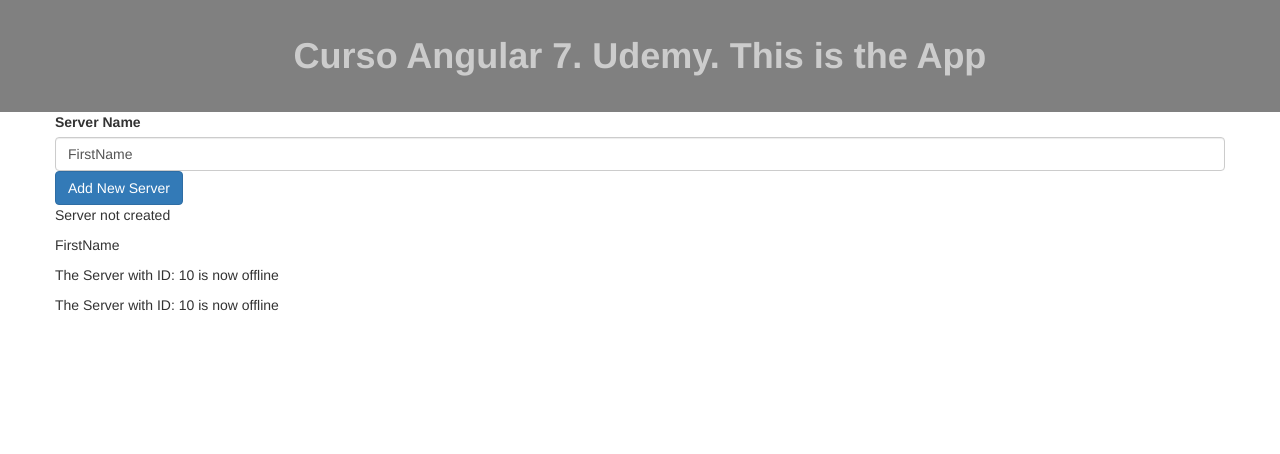
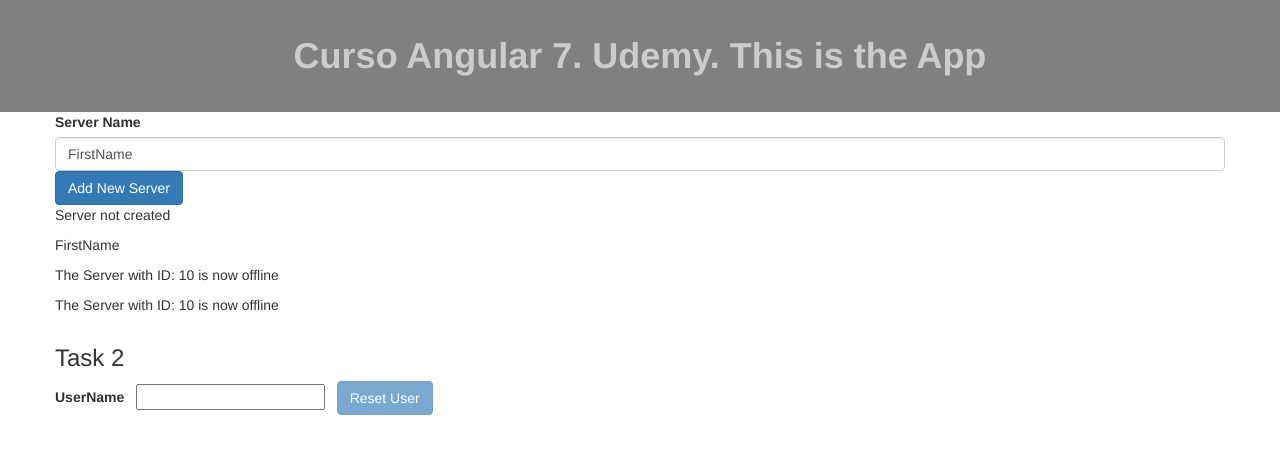
Before and after one commit to casares/ngRecipes, an Angular app in the folder s2_basic_components/: page / in a window 1280 px wide. Shown: the top 454 px of the page. Built offline with nearby package versions, Linux system fonts and the light colour scheme.

Commit message:
s2_task2_end

```diff
--- a/s2_basic_components/src/app/app.component.html
+++ b/s2_basic_components/src/app/app.component.html
@@ -3,4 +3,5 @@
 </header>
 <main>
     <app-servers></app-servers>
+    <app-task2></app-task2>
 </main>
--- a/s2_basic_components/src/app/app.module.ts
+++ b/s2_basic_components/src/app/app.module.ts
@@ -6,12 +6,14 @@
 
 import { ServerComponent} from './server/server.component';
 import { ServersComponent } from './servers/servers.component';
+import { Task2Component } from './task2/task2.component';
 
 @NgModule({
   declarations: [
     AppComponent,
     ServerComponent,
-    ServersComponent
+    ServersComponent,
+    Task2Component
   ],
   imports: [
     BrowserModule,
--- /dev/null
+++ b/s2_basic_components/src/app/task2/task2.component.css
@@ -0,0 +1,7 @@
+#s2_task2 input, #s2_task2 button, #s2_task2 span {
+ margin-left: 1%;
+}
+
+.errorMessage {
+    color: red;
+}
--- /dev/null
+++ b/s2_basic_components/src/app/task2/task2.component.html
@@ -0,0 +1,16 @@
+<div class="container" id="s2_task2">
+  <div class="row">
+    <div class="col-sm">
+      <h3>Task 2</h3>
+      <label for="inputUser">UserName</label>
+      <input type="text" name="inputUser"
+      [(ngModel)]="userName">
+      <button class="btn btn-primary"
+        [disabled]="isUserNameEmpty()"
+        (click)="resetUserName()">
+        Reset User
+      </button>
+      <span>{{userName}}</span>
+    </div>
+  </div>
+</div>
--- /dev/null
+++ b/s2_basic_components/src/app/task2/task2.component.ts
@@ -0,0 +1,24 @@
+import { Component, OnInit } from '@angular/core';
+
+@Component({
+  selector: 'app-task2',
+  templateUrl: './task2.component.html',
+  styleUrls: ['./task2.component.css']
+})
+export class Task2Component implements OnInit {
+  private userName = '';
+  private disabledButtonReason = '';
+  constructor() { }
+
+  public isUserNameEmpty () {
+    return this.userName === '';
+  }
+
+  public resetUserName () {
+    this.userName = '';
+  }
+
+  ngOnInit() {
+  }
+
+}
```
Also changed, not shown: 1 other file (tests, documents, lock files or other folders).
